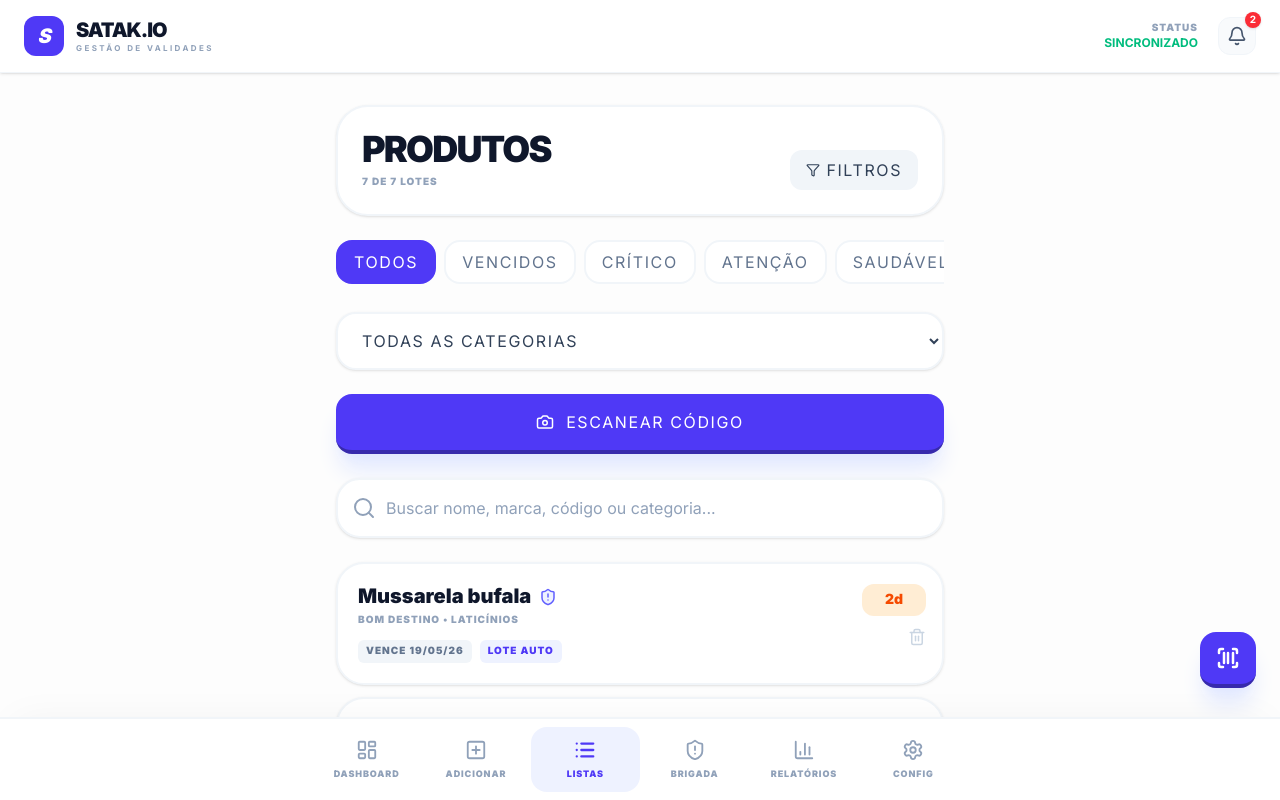
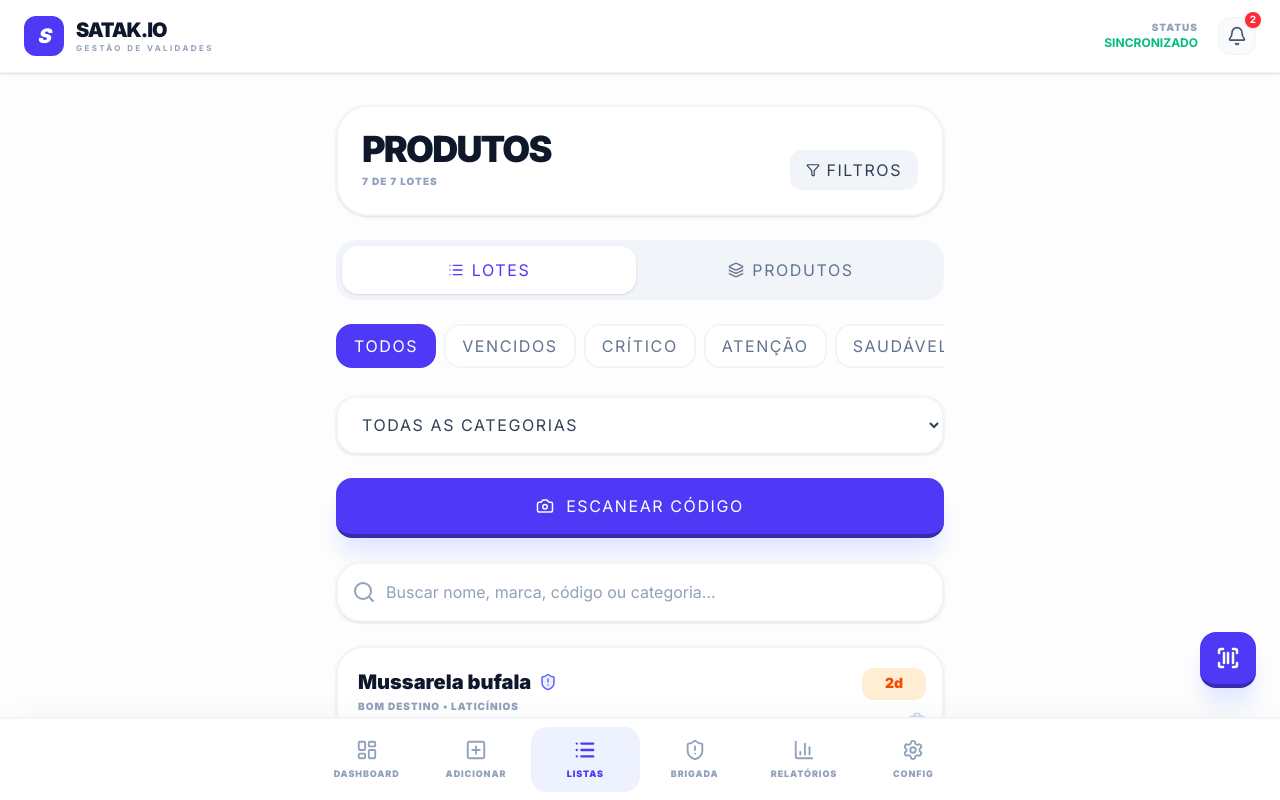
Before and after one commit to zatarana/Validadesatak, a React (Vite) app: page / in a window 1280 px wide. Both pictures are taken after a click on the button "LISTAS". Shown: the top 800 px of the page. Built offline with nearby package versions, Linux system fonts and the light colour scheme.

Commit message:
Add grouped product lots and brigade quick action

```diff
--- a/src/pages/ListProducts.tsx
+++ b/src/pages/ListProducts.tsx
@@ -1,6 +1,6 @@
 import React, { useEffect, useMemo, useState } from 'react';
 import { useStore } from '../store/StoreContext';
-import { Search, Camera, Filter, Trash2, ShieldAlert, X } from 'lucide-react';
+import { Search, Camera, Filter, Trash2, ShieldAlert, X, Layers3, List as ListIcon } from 'lucide-react';
 import { BarcodeScanner } from '../components/BarcodeScanner';
 import { EditProductModal } from '../components/EditProductModal';
 import { cn } from '../lib/utils';
@@ -15,12 +15,31 @@ interface ListProductsProps {
   onFilterChange?: (filter: ProductListFilter) => void;
 }
 
+type ViewMode = 'lots' | 'grouped';
+
+type ProductGroup = {
+  key: string;
+  name: string;
+  brand: string;
+  category: string;
+  barcode: string;
+  totalQuantity: number;
+  lots: Product[];
+  nearestLot: Product;
+};
+
+function groupKey(product: Product) {
+  return `${product.barcode || product.name}|${product.brand}|${product.category}`.toLowerCase();
+}
+
 export function ListProducts({ initialFilter = 'all', onFilterChange }: ListProductsProps) {
-  const { products, deleteProduct, settings } = useStore();
+  const { products, deleteProduct, updateProduct, settings } = useStore();
   const [search, setSearch] = useState('');
   const [showScanner, setShowScanner] = useState(false);
   const [filter, setFilter] = useState<ProductListFilter>(initialFilter);
   const [categoryFilter, setCategoryFilter] = useState('all');
+  const [viewMode, setViewMode] = useState<ViewMode>('lots');
+  const [expandedGroups, setExpandedGroups] = useState<Record<string, boolean>>({});
   const [editingProduct, setEditingProduct] = useState<Product | null>(null);
 
   useEffect(() => {
@@ -51,7 +70,7 @@ export function ListProducts({ initialFilter = 'all', onFilterChange }: ListProd
         || product.name.toLowerCase().includes(term)
         || product.brand.toLowerCase().includes(term)
         || product.category.toLowerCase().includes(term)
-        || product.barcode.includes(term);
+        || product.barcode.toLowerCase().includes(term);
 
       const matchesCategory = categoryFilter === 'all' || product.category === categoryFilter;
       const matchesStatus = filter === 'all'
@@ -64,7 +83,49 @@ export function ListProducts({ initialFilter = 'all', onFilterChange }: ListProd
     })
     .sort((a, b) => getDaysUntil(a.expirationDate) - getDaysUntil(b.expirationDate));
 
+  const groupedProducts = useMemo(() => {
+    const groups = new Map<string, ProductGroup>();
+
+    filteredProducts.forEach(product => {
+      const key = groupKey(product);
+      const current = groups.get(key);
+      if (!current) {
+        groups.set(key, {
+          key,
+          name: product.name,
+          brand: product.brand,
+          category: product.category,
+          barcode: product.barcode,
+          totalQuantity: product.quantity || 0,
+          lots: [product],
+          nearestLot: product,
+        });
+        return;
+      }
+
+      current.lots.push(product);
+      current.totalQuantity += product.quantity || 0;
+      if (getDaysUntil(product.expirationDate) < getDaysUntil(current.nearestLot.expirationDate)) {
+        current.nearestLot = product;
+      }
+    });
+
+    return Array.from(groups.values()).map(group => ({
+      ...group,
+      lots: group.lots.sort((a, b) => getDaysUntil(a.expirationDate) - getDaysUntil(b.expirationDate)),
+    })).sort((a, b) => getDaysUntil(a.nearestLot.expirationDate) - getDaysUntil(b.nearestLot.expirationDate));
+  }, [filteredProducts]);
+
   const hasFilters = filter !== 'all' || categoryFilter !== 'all' || search.trim().length > 0;
+
+  const toggleBrigade = (product: Product) => {
+    updateProduct(product.id, { inBrigade: !product.inBrigade });
+    toast.success(product.inBrigade ? 'Removido da Brigada.' : 'Movido para a Brigada.');
+  };
+
+  const toggleGroup = (key: string) => {
+    setExpandedGroups(prev => ({ ...prev, [key]: !prev[key] }));
+  };
 
   return (
     <div className="space-y-6 pb-6">
@@ -75,6 +136,15 @@ export function ListProducts({ initialFilter = 'all', onFilterChange }: ListProd
         </div>
         <button onClick={hasFilters ? clearFilters : () => toast.info('Use os filtros abaixo para refinar a lista.')} className="flex items-center gap-1.5 px-4 py-2 bg-slate-100 rounded-xl text-[10px] font-black uppercase text-slate-700 tracking-widest hover:bg-slate-200 transition-colors">
           {hasFilters ? <X size={14} /> : <Filter size={14} />} {hasFilters ? 'Limpar' : 'Filtros'}
+        </button>
+      </div>
+
+      <div className="grid grid-cols-2 gap-2 bg-slate-100 p-1.5 rounded-[20px]">
+        <button onClick={() => setViewMode('lots')} className={cn('flex items-center justify-center gap-2 py-3 rounded-2xl font-black uppercase tracking-widest text-[10px] transition-all', viewMode === 'lots' ? 'bg-white text-indigo-600 shadow-sm' : 'text-slate-500')}>
+          <ListIcon size={16} /> Lotes
+        </button>
+        <button onClick={() => setViewMode('grouped')} className={cn('flex items-center justify-center gap-2 py-3 rounded-2xl font-black uppercase tracking-widest text-[10px] transition-all', viewMode === 'grouped' ? 'bg-white text-indigo-600 shadow-sm' : 'text-slate-500')}>
+          <Layers3 size={16} /> Produtos
         </button>
       </div>
 
@@ -103,13 +173,49 @@ export function ListProducts({ initialFilter = 'all', onFilterChange }: ListProd
       </div>
 
       <div className="space-y-3 pb-8">
-        {filteredProducts.map(product => {
+        {viewMode === 'lots' && filteredProducts.map(product => {
           const days = getDaysUntil(product.expirationDate);
           return (
-            <div key={product.id} onClick={() => setEditingProduct(product)} className="bg-white p-5 rounded-[28px] border-2 border-slate-100 shadow-sm relative group hover:bg-slate-50 transition-colors cursor-pointer">
+            <ProductLotCard key={product.id} product={product} days={days} settings={settings} onEdit={() => setEditingProduct(product)} onDelete={() => deleteProduct(product.id)} onToggleBrigade={() => toggleBrigade(product)} />
+          );
+        })}
+
+        {viewMode === 'grouped' && groupedProducts.map(group => {
+          const days = getDaysUntil(group.nearestLot.expirationDate);
+          const expanded = expandedGroups[group.key];
+          return (
+            <div key={group.key} className="bg-white p-5 rounded-[28px] border-2 border-slate-100 shadow-sm space-y-3">
+              <button onClick={() => toggleGroup(group.key)} className="w-full text-left flex items-start justify-between gap-4">
+                <div className="min-w-0">
+                  <h3 className="font-black text-slate-900 text-xl leading-tight truncate">{group.name}</h3>
+                  <p className="text-[10px] text-slate-400 uppercase tracking-widest font-black mt-2 truncate">{group.brand || 'Sem marca'} • {group.category.split('-')[1]?.trim() || group.category}</p>
+                  <div className="flex flex-wrap items-center gap-2 mt-3">
+                    <span className="bg-indigo-50 text-indigo-600 px-2 py-1 rounded-md text-[10px] font-black uppercase tracking-widest">{group.lots.length} lotes</span>
+                    <span className="bg-slate-100 text-slate-500 px-2 py-1 rounded-md text-[10px] font-black uppercase tracking-widest">QTD {group.totalQuantity || '-'}</span>
+                    <span className="bg-slate-100 text-slate-500 px-2 py-1 rounded-md text-[10px] font-black uppercase tracking-widest">Próx. {formatPtDate(group.nearestLot.expirationDate)}</span>
+                  </div>
+                </div>
+                <span className={cn('px-3 py-1.5 rounded-xl font-black text-sm min-w-[4rem] text-center shrink-0', days < 0 ? 'bg-red-100 text-red-600' : (days <= settings.alertCritical ? 'bg-orange-100 text-orange-600' : 'bg-slate-100 text-slate-700'))}>{getExpirationLabel(days)}</span>
+              </button>
+              {expanded && <div className="space-y-2 pt-2 border-t-2 border-slate-50">{group.lots.map(lot => <ProductLotCard compact key={lot.id} product={lot} days={getDaysUntil(lot.expirationDate)} settings={settings} onEdit={() => setEditingProduct(lot)} onDelete={() => deleteProduct(lot.id)} onToggleBrigade={() => toggleBrigade(lot)} />)}</div>}
+            </div>
+          );
+        })}
+
+        {filteredProducts.length === 0 && <div className="text-center py-10 text-slate-500 font-bold bg-white rounded-[32px] border-2 border-slate-100 shadow-sm">Nenhum produto encontrado para este filtro.</div>}
+      </div>
+
+      {editingProduct && <EditProductModal product={editingProduct} onClose={() => setEditingProduct(null)} />}
+    </div>
+  );
+}
+
+function ProductLotCard({ product, days, settings, onEdit, onDelete, onToggleBrigade, compact = false }: { product: Product; days: number; settings: { alertCritical: number }; onEdit: () => void; onDelete: () => void; onToggleBrigade: () => void; compact?: boolean }) {
+  return (
+    <div onClick={onEdit} className={cn('bg-white border-2 border-slate-100 shadow-sm relative group hover:bg-slate-50 transition-colors cursor-pointer', compact ? 'p-3 rounded-[20px]' : 'p-5 rounded-[28px]')}>
       <div className="pr-16">
         <div className="flex items-center gap-2 mb-1">
-                  <h3 className="font-black text-slate-900 text-xl leading-tight">{product.name}</h3>
+          <h3 className={cn('font-black text-slate-900 leading-tight', compact ? 'text-base' : 'text-xl')}>{product.name}</h3>
           {product.inBrigade && <ShieldAlert size={18} className="text-indigo-500 fill-indigo-50" />}
         </div>
         <p className="text-[10px] text-slate-400 uppercase tracking-widest font-black mb-3 truncate">
@@ -120,18 +226,14 @@ export function ListProducts({ initialFilter = 'all', onFilterChange }: ListProd
           <div className="bg-indigo-50 text-indigo-600 px-2 py-1 rounded-md text-[10px] font-black uppercase tracking-widest">LOTE AUTO</div>
           {product.quantity !== undefined && <div className="bg-slate-100 text-slate-500 px-2 py-1 rounded-md text-[10px] font-black uppercase tracking-widest">QTD {product.quantity}</div>}
         </div>
+        <div className="flex gap-2 mt-3" onClick={e => e.stopPropagation()}>
+          <button onClick={onToggleBrigade} className="bg-indigo-50 text-indigo-700 px-3 py-2 rounded-xl text-[10px] font-black uppercase tracking-widest hover:bg-indigo-100 transition-colors">{product.inBrigade ? 'Remover Brigada' : 'Mover Brigada'}</button>
+        </div>
       </div>
       <div className="absolute top-5 right-4 flex flex-col items-end gap-3" onClick={e => e.stopPropagation()}>
         <div className={cn('px-3 py-1.5 rounded-xl font-black text-sm min-w-[4rem] text-center', days < 0 ? 'bg-red-100 text-red-600' : (days <= settings.alertCritical ? 'bg-orange-100 text-orange-600' : 'bg-slate-100 text-slate-700'))}>{getExpirationLabel(days)}</div>
-                <button onClick={(e) => { e.stopPropagation(); toast('Confirmar exclusão?', { action: { label: 'Excluir', onClick: () => { deleteProduct(product.id); toast.success('Excluído'); } }, cancel: { label: 'Cancelar', onClick: () => undefined } }); }} className="text-slate-300 hover:text-red-500 transition-colors"><Trash2 size={18} /></button>
+        <button onClick={(e) => { e.stopPropagation(); toast('Confirmar exclusão?', { action: { label: 'Excluir', onClick: () => { onDelete(); toast.success('Excluído'); } }, cancel: { label: 'Cancelar', onClick: () => undefined } }); }} className="text-slate-300 hover:text-red-500 transition-colors"><Trash2 size={18} /></button>
       </div>
     </div>
   );
-        })}
-        {filteredProducts.length === 0 && <div className="text-center py-10 text-slate-500 font-bold bg-white rounded-[32px] border-2 border-slate-100 shadow-sm">Nenhum produto encontrado para este filtro.</div>}
-      </div>
-
-      {editingProduct && <EditProductModal product={editingProduct} onClose={() => setEditingProduct(null)} />}
-    </div>
-  );
 }
```
Lines whose indentation alone changed are shown as unchanged.
